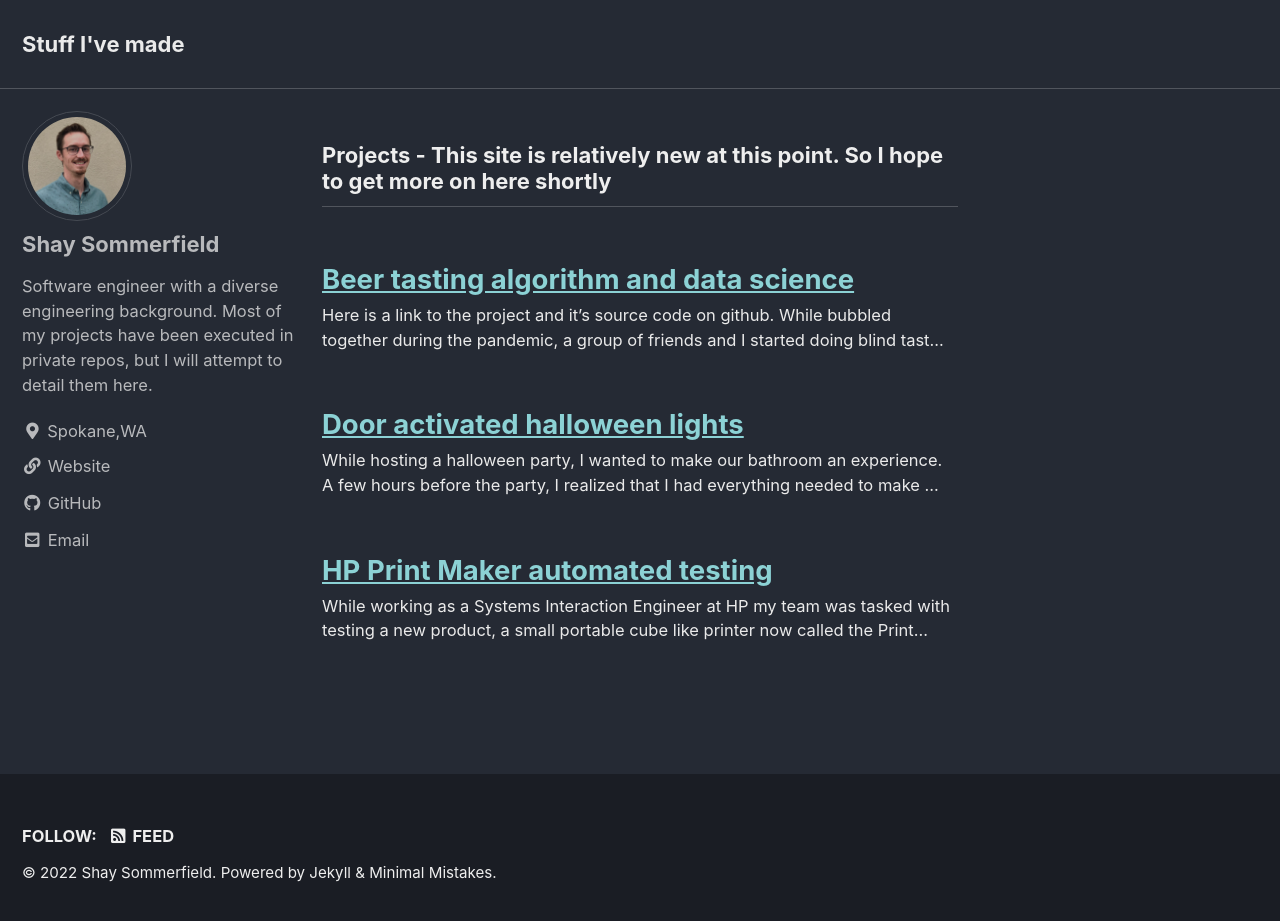
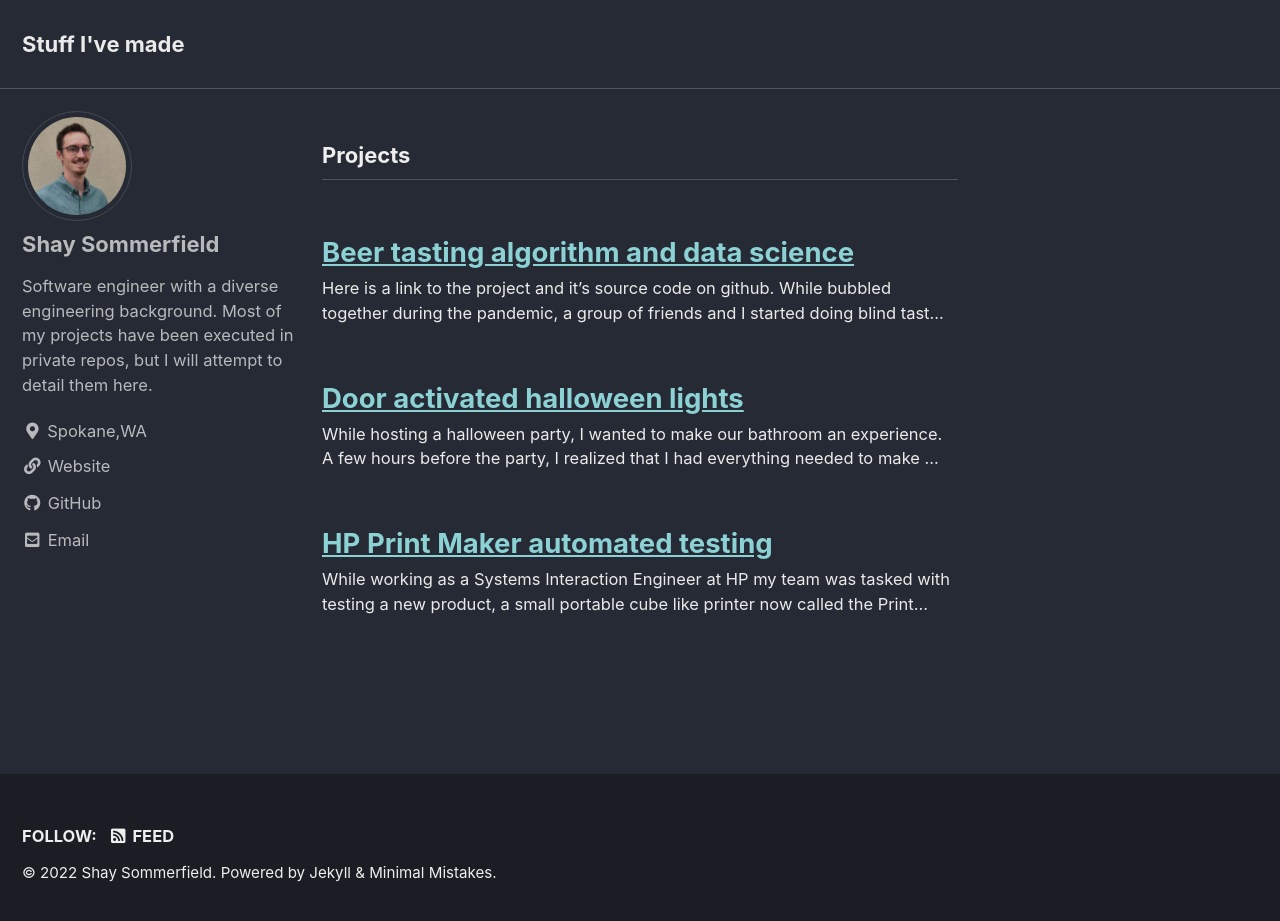
Before and after one commit to shay-sommerfield/shay-sommerfield.github.io, a Jekyll site: the page built from index.html, in a window 1280 px wide and 929 px high. Shown: the top 921 px of the window. Built offline with Jekyll 4.4.1, drawn with Linux system fonts in a browser that asks for light colours; cached includes are drawn as plain includes; the list of posts is cut into pages by our own code.

Commit message:
Revert "Changed main page title"
This reverts commit ef9a494dcf66aff500a534c3a1fd665336ad828e.

```diff
--- a/_data/ui-text.yml
+++ b/_data/ui-text.yml
@@ -32,7 +32,7 @@ en: &DEFAULT_EN
   powered_by                 : "Powered by"
   website_label              : "Website"
   email_label                : "Email"
-  recent_posts               : "Projects - This site is relatively new at this point. So I hope to get more on here shortly"
+  recent_posts               : "Projects"
   undefined_wpm              : "Undefined parameter words_per_minute at _config.yml"
   comment_form_info          : "Your email address will not be published. Required fields are marked"
   comment_form_comment_label : "Comment"
```
